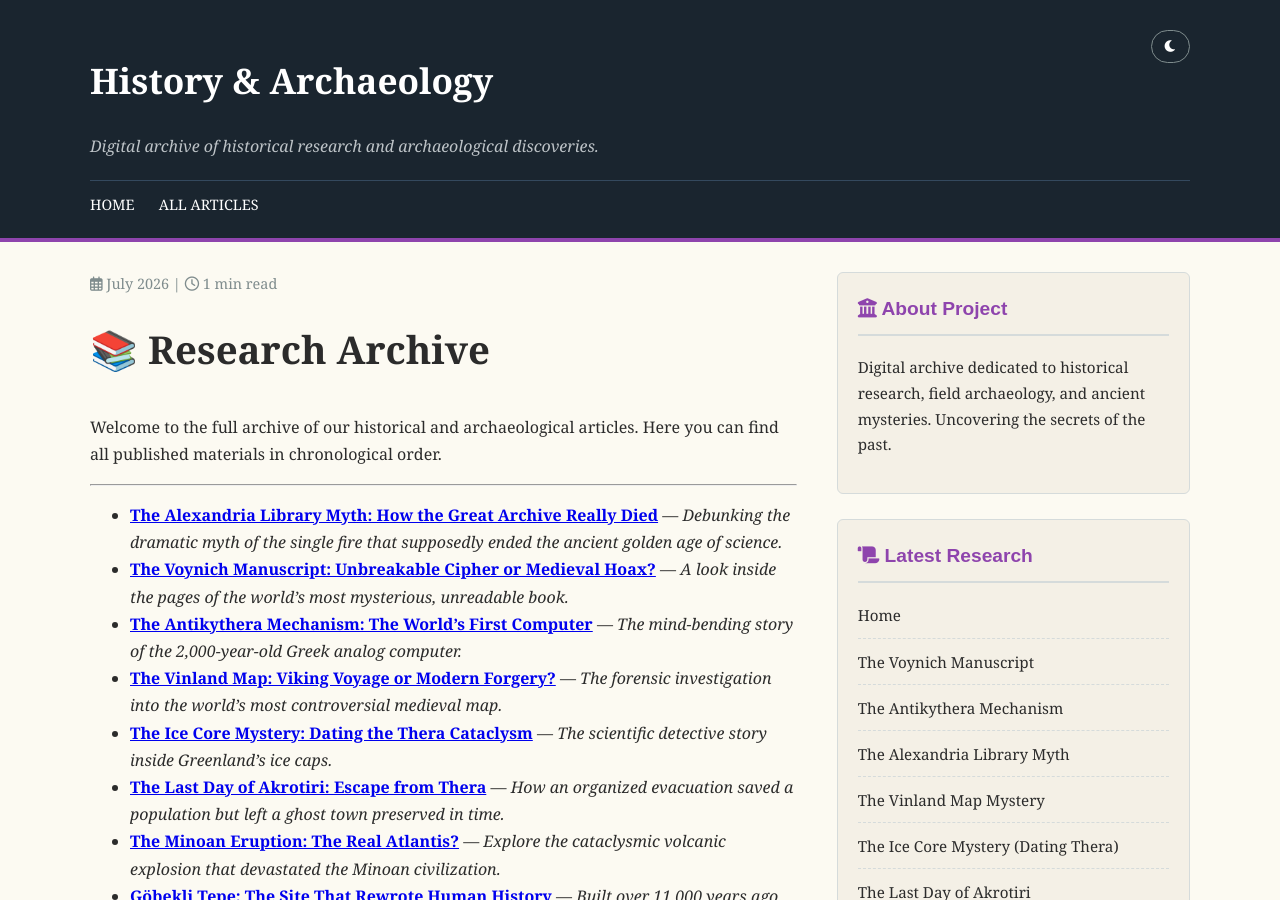
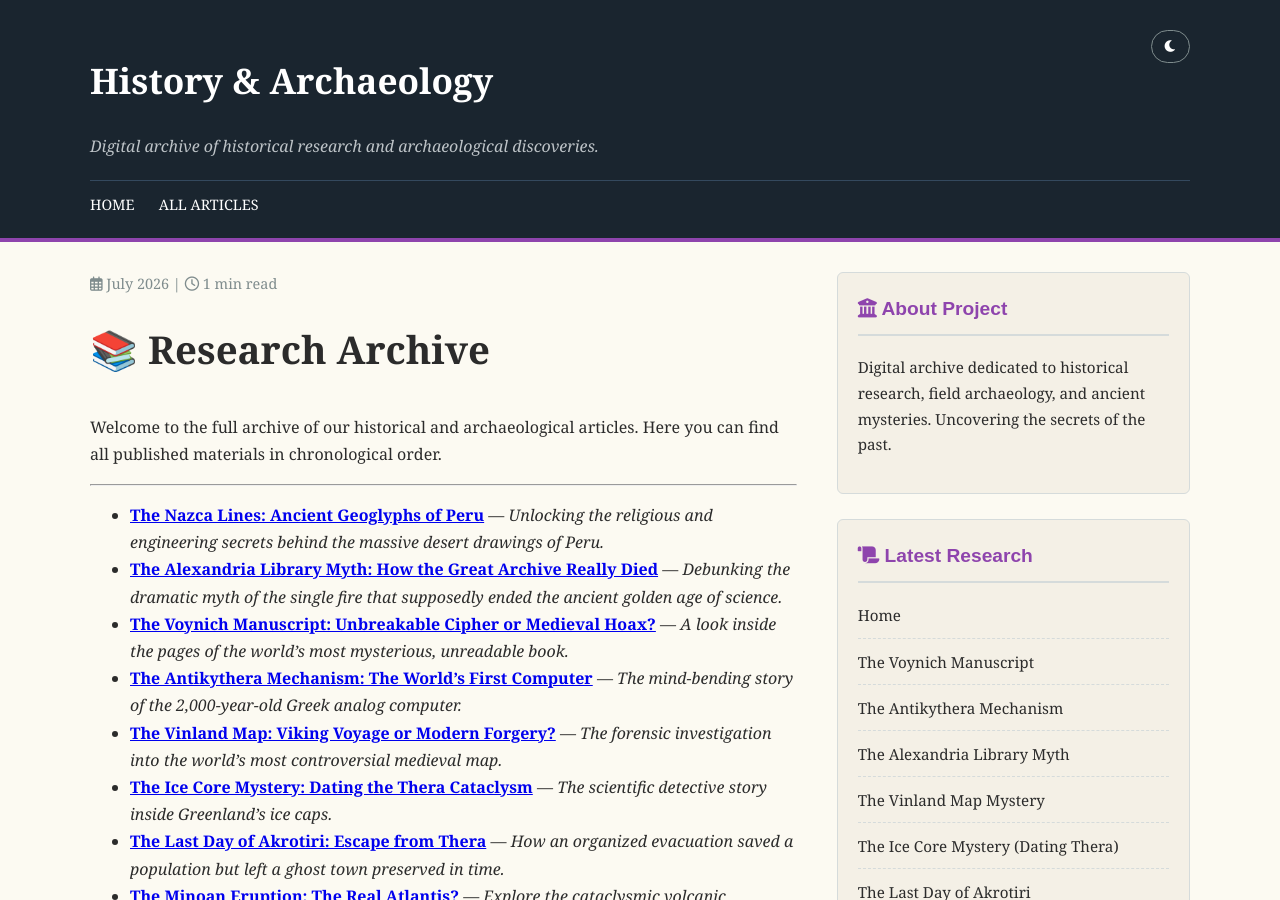
Before and after one commit to history-archaeology-project/history-archaeology-project.github.io, a Jekyll site: the page built from articles/index.md, in a window 1280 px wide and 900 px high. Built offline with Jekyll 4.4.1, drawn with Linux system fonts in a browser that asks for light colours; comment, search, counter and statistics services are not loaded.

Commit message:
Update index.md

```diff
--- a/articles/index.md
+++ b/articles/index.md
@@ -8,6 +8,7 @@ title: Archive of All Articles
 Welcome to the full archive of our historical and archaeological articles. Here you can find all published materials in chronological order.
 
 ---
+*   **[The Nazca Lines: Ancient Geoglyphs of Peru](/articles/nasca-lines)** — *Unlocking the religious and engineering secrets behind the massive desert drawings of Peru.*
 *   **[The Alexandria Library Myth: How the Great Archive Really Died](/articles/alexandria-library-myth)** — *Debunking the dramatic myth of the single fire that supposedly ended the ancient golden age of science.*
 *   **[The Voynich Manuscript: Unbreakable Cipher or Medieval Hoax?](/articles/voynich-manuscript)** — *A look inside the pages of the world's most mysterious, unreadable book.*
 *   **[The Antikythera Mechanism: The World's First Computer](/articles/antikythera-mechanism)** — *The mind-bending story of the 2,000-year-old Greek analog computer.*
```
